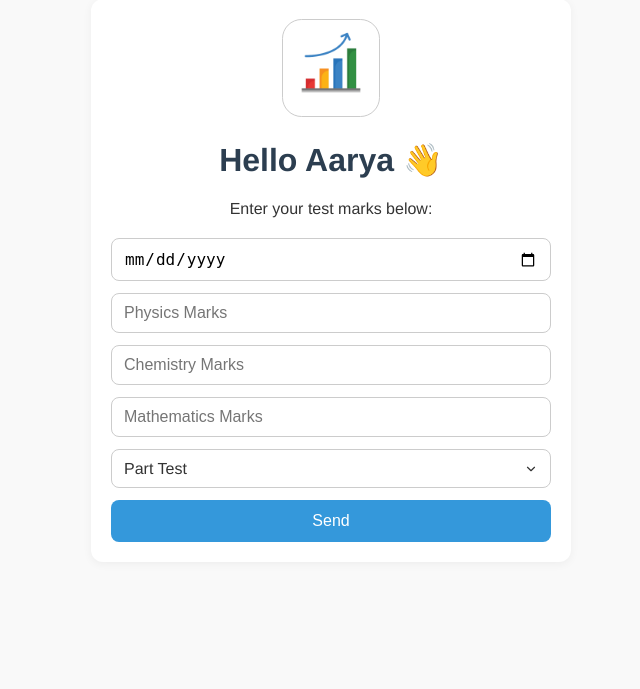
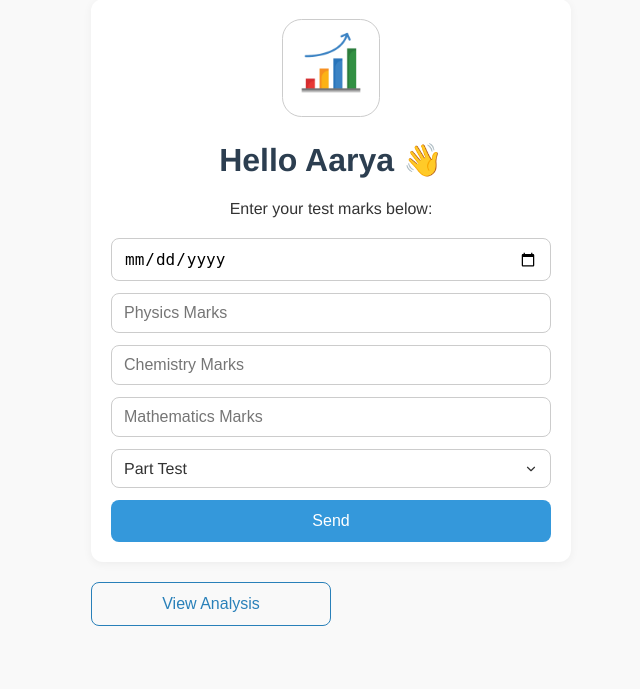
Before and after one commit to gupteAarya/GraphMarks, a Flask app: page / in a window 1280 px wide. Shown: the part 43-732 px from the top of the page, without its empty margins (309-949 px from the left). Run offline with Flask 3, Linux system fonts and the light colour scheme; parts of the project's set-up code (start-up, migrations or seed data) failed here and were passed over.

Commit message:
Final MVP release bug fixes and final commit

```diff
--- a/templates/index.html
+++ b/templates/index.html
@@ -161,6 +161,9 @@ select#test_type option {
             <button type="submit">Send</button>
         </form>
     </div>
+    <form action="/view">
+        <button type="submit" style="width: 50%;border: #2980b9 solid 1px;background-color: transparent;color: #2980b9;">View Analysis</button>
+    </form>
 </div>
 
 </body>
--- a/templates/view.html
+++ b/templates/view.html
@@ -176,7 +176,9 @@
         </ul>
         <img src="{{ url_for('static', filename=image) }}" width="600">
     </div>
-
+<form action="/" method="get">
+        <button type="submit" style="width: 50%;border: #2980b9 solid 1px;background-color: transparent;color: #2980b9;padding: 1rem;border-radius: 10px;font-size: 12px;">Enter Another Test</button>
+    </form>
 </div>
 
 </body>
```
Also changed, not shown: static/marks_ADV.png, static/marks_PAT.png, 2 other files.
